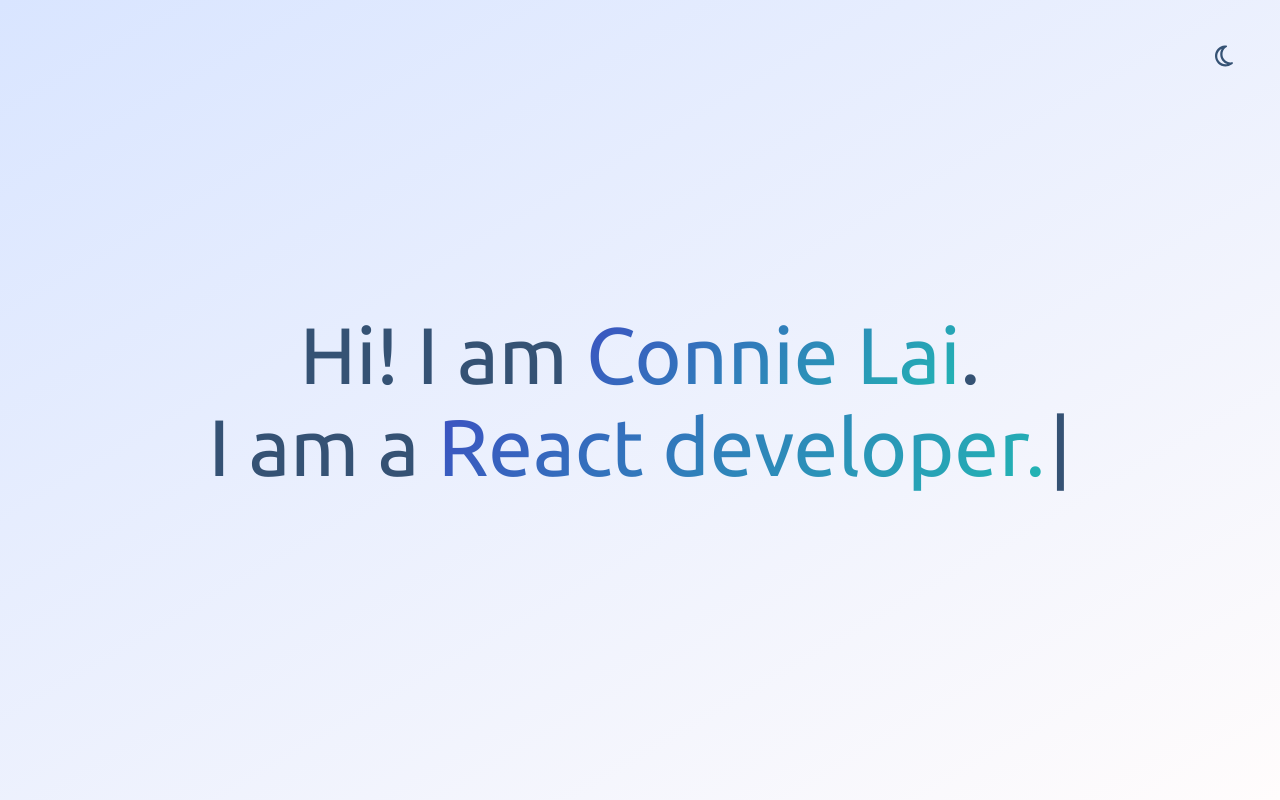
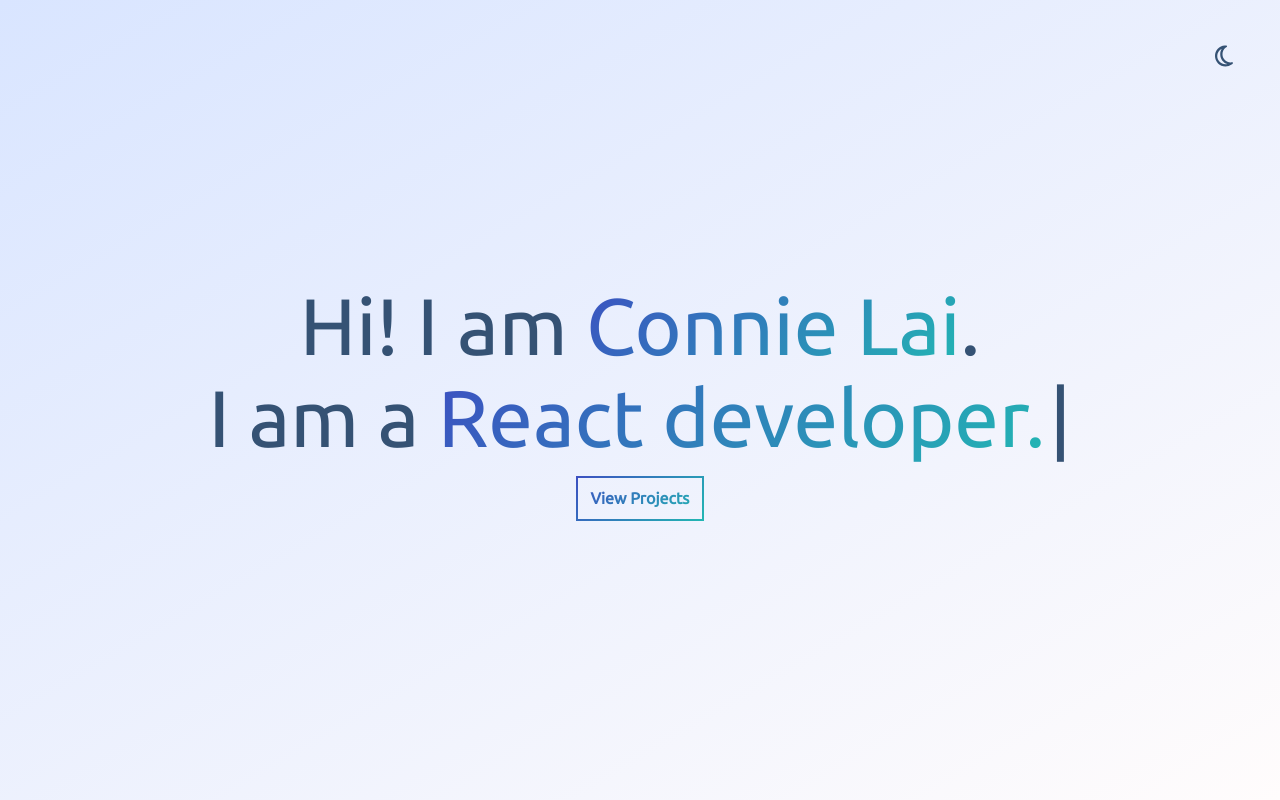
Before and after one commit to connielion/cl-nextfolio, a Next.js app: page / in a window 1280 px wide. Shown: the top 800 px of the page. Built offline with nearby package versions, Linux system fonts and the light colour scheme.

Commit message:
refactor(app): uncommented hero button, renamed array in projectData, and added comment in projects section

```diff
--- a/components/sections/hero.js
+++ b/components/sections/hero.js
@@ -8,7 +8,8 @@
   justify-content: center;
   align-items: center;
   flex-wrap: wrap;
-  height: 100vh;
+  min-height: 100vh;
+  height: 100%;
   font-family: "Ubuntu", sans-serif;
   background-position: center;
   background-size: cover;
@@ -74,11 +75,11 @@
         <span className="blinking-cursor">|</span>
       </HeroText>
       {/* View Projects button */}
-      {/* <HeroBtn>
+      <HeroBtn>
         <Link href="/#projects-section" scroll={false}>
           View Projects
         </Link>
-      </HeroBtn> */}
+      </HeroBtn>
     </Container>
   );
 };
--- a/components/sections/projects.js
+++ b/components/sections/projects.js
@@ -1,6 +1,7 @@
 import styled from "styled-components";
 import SectionHeading from "../layout/section-heading";
-import { projectsData } from "../../data/projectsData";
+import { projects } from "../../data/projectsData";
+
 const Wrapper = styled.section`
   min-height: 100vh;
   margin-top: -30rem;
--- a/data/projectsData.js
+++ b/data/projectsData.js
@@ -1,5 +1,5 @@
 import { nanoid } from "nanoid";
-export const projectsData = [
+export const projects = [
   {
     id: nanoid(),
     img: "projects/kovvi-la_data.png",
```
